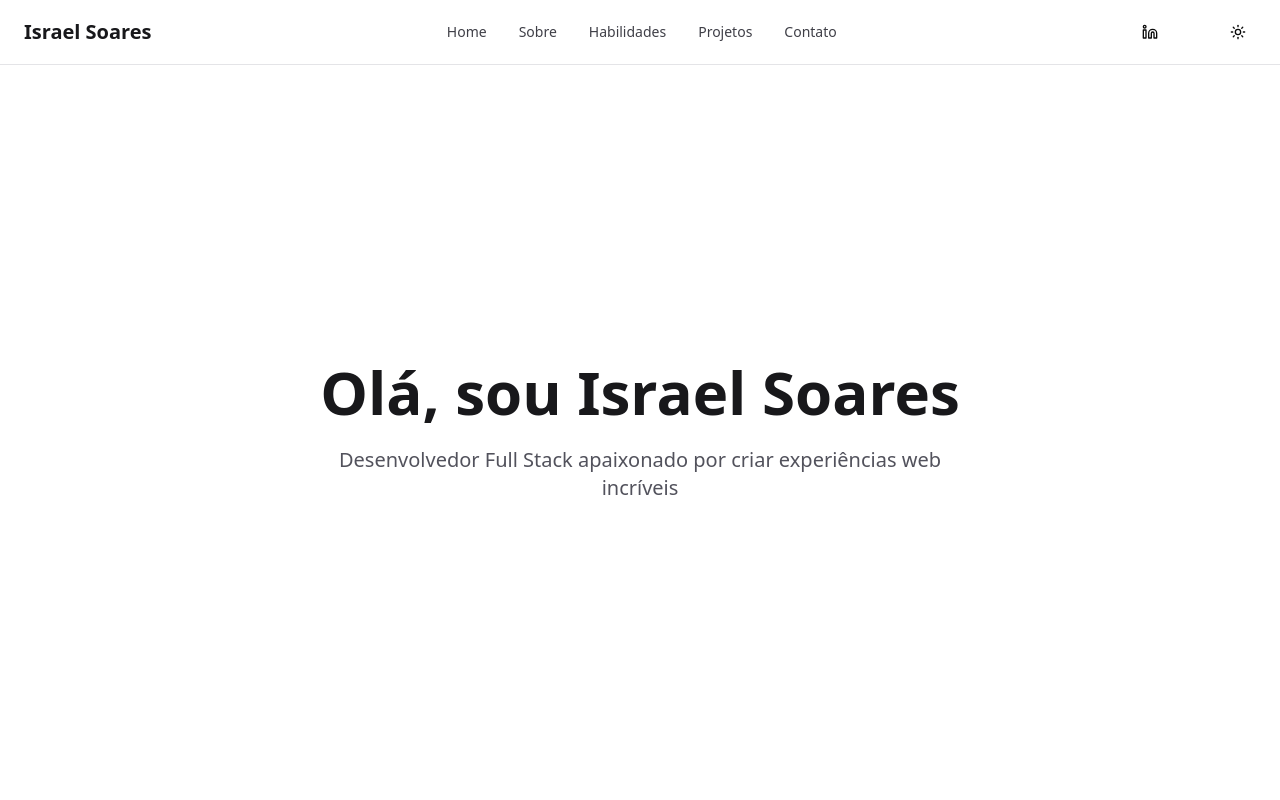
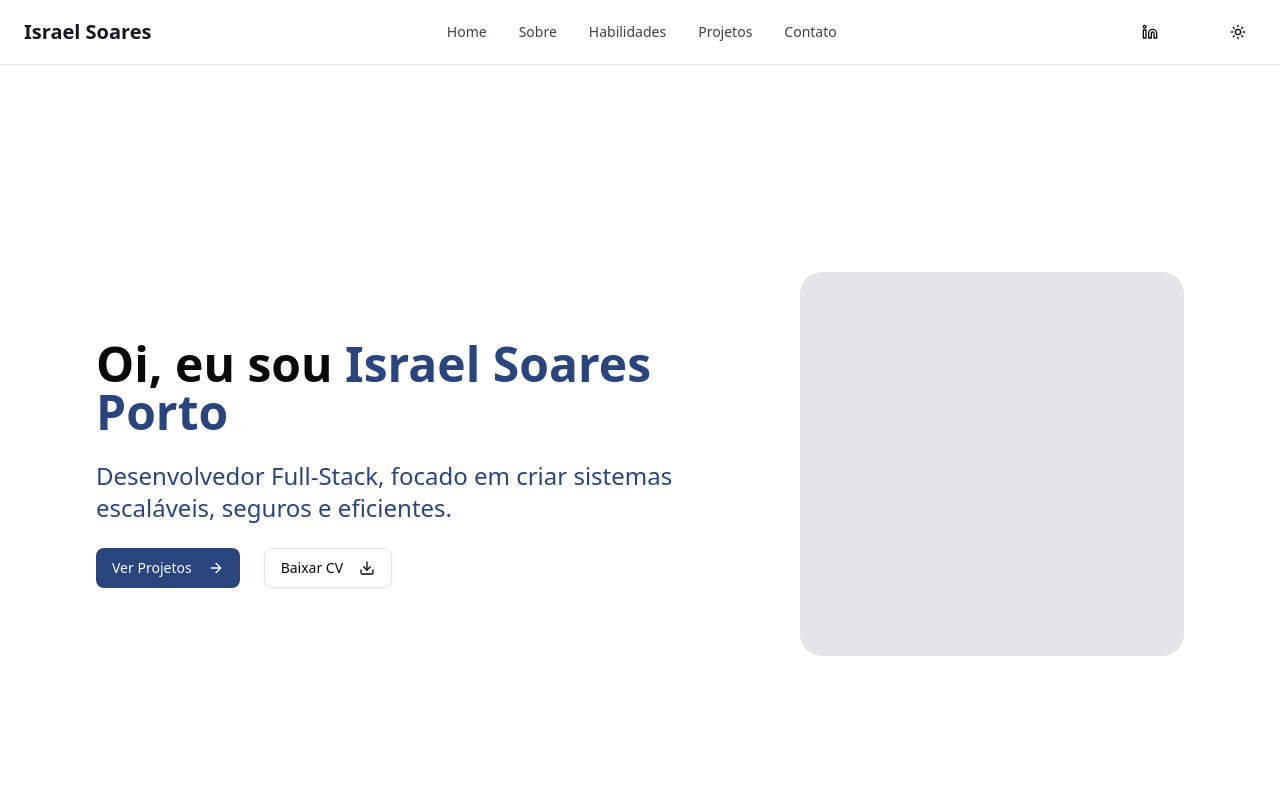
Before and after one commit to Israel-SoaresPorto/portfolio, a Next.js app: page / in a window 1280 px wide. Shown: the top 800 px of the page. Built offline with nearby package versions, Linux system fonts and the light colour scheme; some icons are missing.

Commit message:
feat(ui): adicionar seção de apresentação e aplicar scroll suave na página

```diff
--- a/app/globals.css
+++ b/app/globals.css
@@ -55,7 +55,7 @@
   --card-foreground: oklch(0.145 0 0);
   --popover: oklch(1 0 0);
   --popover-foreground: oklch(0.145 0 0);
-  --primary: oklch(0.399 0.100 263.21);
+  --primary: oklch(0.399 0.1 263.21);
   --primary-foreground: oklch(0.985 0 0);
   --secondary: oklch(0.97 0 0);
   --secondary-foreground: oklch(0.205 0 0);
@@ -120,7 +120,28 @@
   * {
     @apply border-border outline-ring/50;
   }
+
+  html {
+    scroll-behavior: smooth;
+  }
+
   body {
     @apply bg-background text-foreground;
   }
 }
+
+h1 {
+  @apply text-4xl font-bold md:text-5xl;
+}
+
+h2 {
+  @apply text-3xl font-semibold md:text-4xl;
+}
+
+h3 {
+  @apply text-2xl font-semibold md:text-3xl;
+}
+
+h4 {
+  @apply text-xl font-semibold md:text-2xl;
+}
--- a/app/page.tsx
+++ b/app/page.tsx
@@ -1,49 +1,67 @@
+import { Hero } from "@/components/sections/hero";
+
 export default function Home() {
   return (
-    <div className="min-h-screen bg-white dark:bg-zinc-950">
-      <main className="container mx-auto px-4 md:px-6">
+    <div className="min-h-screen flex flex-col items-center justify-center px-4 md:px-12 lg:px-24 mt-16">
+      <main className="w-full max-w-7xl">
         {/* Home Section */}
-        <section id="home" className="flex min-h-screen flex-col items-center justify-center text-center pt-16">
-          <h1 className="text-4xl font-bold text-zinc-900 dark:text-zinc-50 md:text-6xl">
-            Olá, sou Israel Soares
-          </h1>
-          <p className="mt-6 max-w-2xl text-lg text-zinc-600 dark:text-zinc-400 md:text-xl">
-            Desenvolvedor Full Stack apaixonado por criar experiências web incríveis
-          </p>
-        </section>
+        <Hero />
 
+        <div className="container mx-auto px-4 md:px-6">
           {/* Sobre Section */}
-        <section id="sobre" className="min-h-screen py-20 flex flex-col justify-center">
-            <h2 className="text-3xl font-bold text-zinc-900 dark:text-zinc-50 mb-8 text-center">Sobre Mime</h2>
+          <section
+            id="sobre"
+            className="min-h-screen py-20 flex flex-col justify-center"
+          >
+            <h2 className="text-3xl font-bold text-zinc-900 dark:text-zinc-50 mb-8 text-center">
+              Sobre Mime
+            </h2>
             <div className="text-center text-zinc-600 dark:text-zinc-400 max-w-2xl mx-auto">
               <p>Em breve: Informações sobre minha trajetória e experiência.</p>
             </div>
           </section>
 
           {/* Habilidades Section */}
-        <section id="habilidades" className="min-h-screen py-20 flex flex-col justify-center">
-            <h2 className="text-3xl font-bold text-zinc-900 dark:text-zinc-50 mb-8 text-center">Minhas Habilidades</h2>
+          <section
+            id="habilidades"
+            className="min-h-screen py-20 flex flex-col justify-center"
+          >
+            <h2 className="text-3xl font-bold text-zinc-900 dark:text-zinc-50 mb-8 text-center">
+              Minhas Habilidades
+            </h2>
             <div className="text-center text-zinc-600 dark:text-zinc-400">
               <p>Em breve: Lista de tecnologias e ferramentas que domino.</p>
             </div>
           </section>
 
           {/* Projetos Section */}
-        <section id="projetos" className="min-h-screen py-20 flex flex-col justify-center">
-            <h2 className="text-3xl font-bold text-zinc-900 dark:text-zinc-50 mb-8 text-center">Meus Projetos</h2>
+          <section
+            id="projetos"
+            className="min-h-screen py-20 flex flex-col justify-center"
+          >
+            <h2 className="text-3xl font-bold text-zinc-900 dark:text-zinc-50 mb-8 text-center">
+              Meus Projetos
+            </h2>
             <div className="text-center text-zinc-600 dark:text-zinc-400">
               <p>Em breve: Showcase dos meus melhores trabalhos.</p>
             </div>
           </section>
 
           {/* Contato Section */}
-        <section id="contato" className="min-h-screen py-20 flex flex-col justify-center">
-             <h2 className="text-3xl font-bold text-zinc-900 dark:text-zinc-50 mb-8 text-center">Entre em Contato</h2>
+          <section
+            id="contato"
+            className="min-h-screen py-20 flex flex-col justify-center"
+          >
+            <h2 className="text-3xl font-bold text-zinc-900 dark:text-zinc-50 mb-8 text-center">
+              Entre em Contato
+            </h2>
             <div className="text-center text-zinc-600 dark:text-zinc-400">
-               <p>Em breve: Formulário de contato e informações de redes sociais.</p>
+              <p>
+                Em breve: Formulário de contato e informações de redes sociais.
+              </p>
             </div>
           </section>
-
+        </div>
       </main>
     </div>
   );
--- /dev/null
+++ b/components/sections/hero.tsx
@@ -0,0 +1,59 @@
+"use client";
+
+import { ArrowRight, Download } from "lucide-react";
+import { Button } from "@/components/ui/button";
+// import Image from 'next/image'
+
+export function Hero() {
+  return (
+    <section className="container" id="home">
+      <div className="flex min-h-screen flex-col-reverse items-center justify-center gap-8 md:gap-12 py-16 lg:flex-row lg:justify-between">
+        {/* Conteúdo à esquerda */}
+        <div className="flex flex-col space-y-6 text-center lg:text-left lg:flex-1">
+          <h1>
+            Oi, eu sou <span className="text-primary">Israel Soares Porto</span>
+          </h1>
+
+          <p className="text-xl font-medium text-primary md:text-2xl">
+            Desenvolvedor Full-Stack, focado em criar sistemas escaláveis,
+            seguros e eficientes.
+          </p>
+
+          {/* Botões */}
+          <div className="flex gap-4 sm:flex-row sm:gap-6 justify-center lg:justify-start">
+            <Button
+              size="lg"
+              onClick={() => {
+                document
+                  .getElementById("projetos")
+                  ?.scrollIntoView({ behavior: "smooth" });
+              }}
+            >
+              Ver Projetos
+              <ArrowRight className="ml-2 h-5 w-5" />
+            </Button>
+
+            <Button size="lg" variant="outline" className="font-medium" asChild>
+              <a href="/cv.pdf" download>
+                Baixar CV
+                <Download className="ml-2 h-5 w-5" />
+              </a>
+            </Button>
+          </div>
+        </div>
+
+        {/* Imagem/Avatar à direita */}
+        <div className="relative h-64 w-64 rounded-3xl bg-zinc-200 dark:bg-zinc-800 md:h-80 md:w-80 lg:h-96 lg:w-96">
+          {/* Placeholder para imagem - substitua com sua foto */}
+          {/* <Image
+              src="/profile.jpg"
+              alt="Israel Soares Porto"
+              fill
+              className="rounded-3xl object-cover"
+              priority
+            /> */}
+        </div>
+      </div>
+    </section>
+  );
+}
```
Lines whose indentation alone changed are shown as unchanged.
